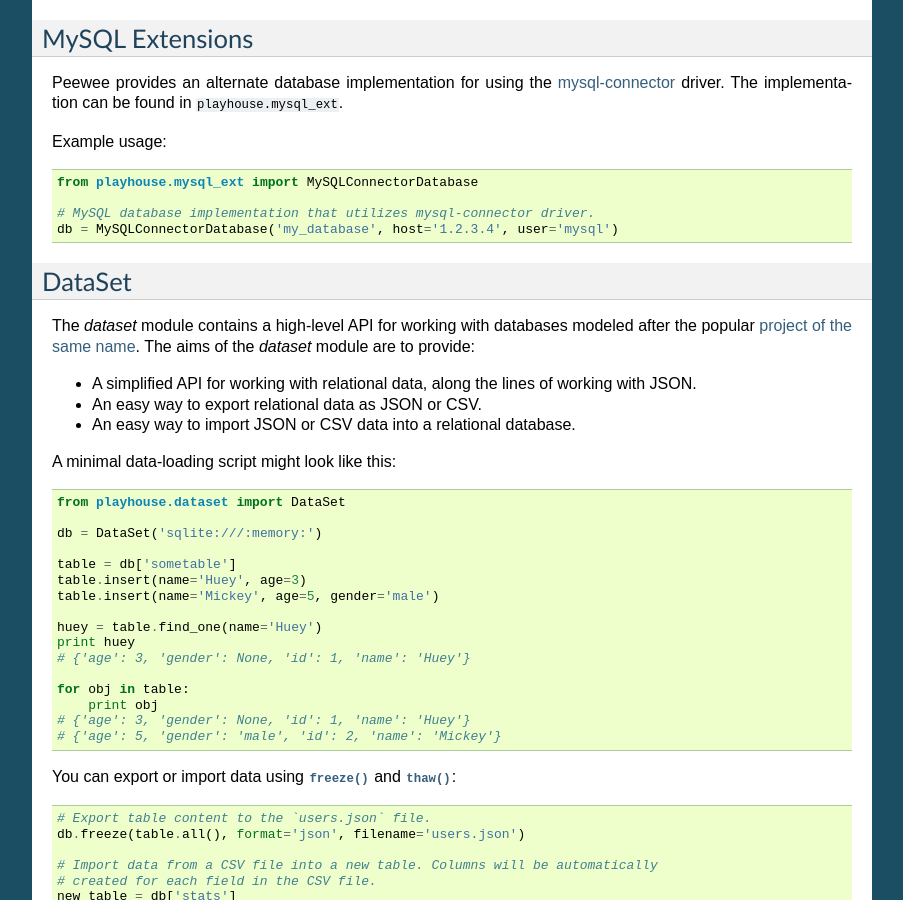
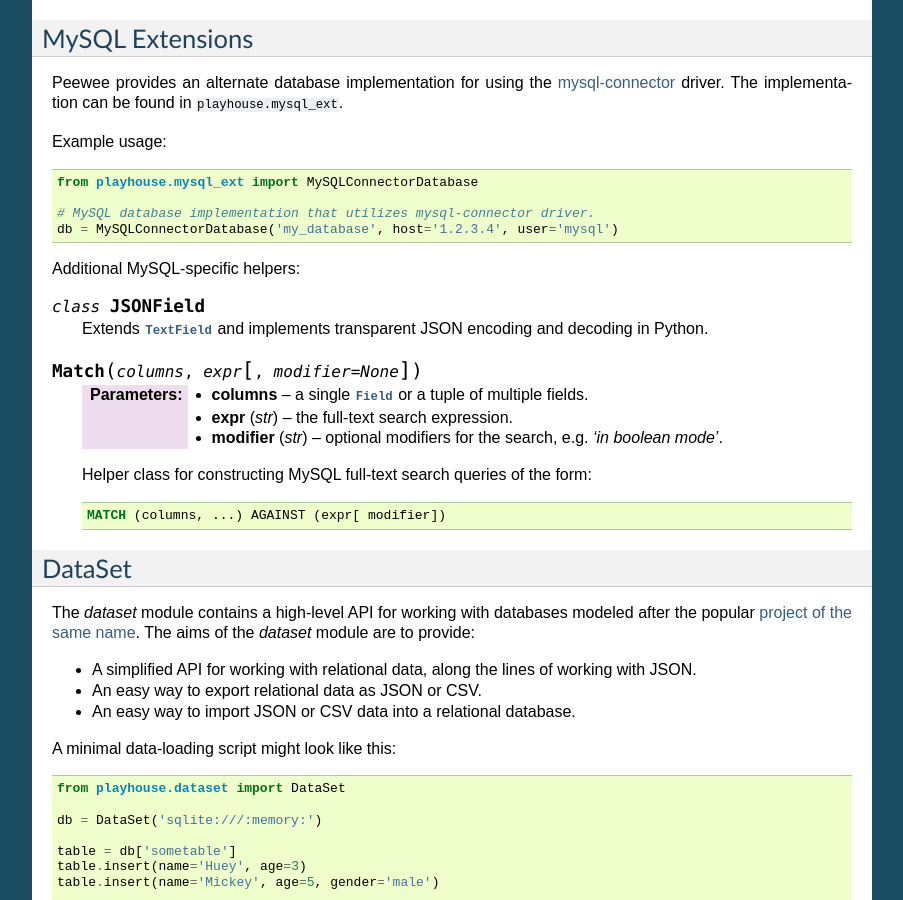
Before and after one commit to coleifer/peewee, a Sphinx documentation site: the page built from docs/peewee/playhouse.rst, in a window 1280 px wide and 900 px high, scrolled down 24234 px. Shown: the whole window, without its empty margins (198-1101 px from the left). Built offline with Sphinx 7.4.7, drawn with Linux system fonts in a browser that asks for light colours; pages that are not in the unit, such as notebooks, are missing from menus; the version number could not be read and is left out.

Commit message:
Docs and note in changelog.

```diff
--- a/docs/peewee/playhouse.rst
+++ b/docs/peewee/playhouse.rst
@@ -1599,6 +1599,25 @@
 
     # MySQL database implementation that utilizes mysql-connector driver.
     db = MySQLConnectorDatabase('my_database', host='1.2.3.4', user='mysql')
+
+Additional MySQL-specific helpers:
+
+.. py:class:: JSONField()
+
+    Extends :py:class:`TextField` and implements transparent JSON encoding and
+    decoding in Python.
+
+.. py:function:: Match(columns, expr[, modifier=None])
+
+    :param columns: a single :py:class:`Field` or a tuple of multiple fields.
+    :param str expr: the full-text search expression.
+    :param str modifier: optional modifiers for the search, e.g. *'in boolean mode'*.
+
+    Helper class for constructing MySQL full-text search queries of the form:
+
+    .. code-block:: sql
+
+        MATCH (columns, ...) AGAINST (expr[ modifier])
 
 .. _dataset:
 
```
Also changed, not shown: CHANGELOG.md (+3 -0 lines).
